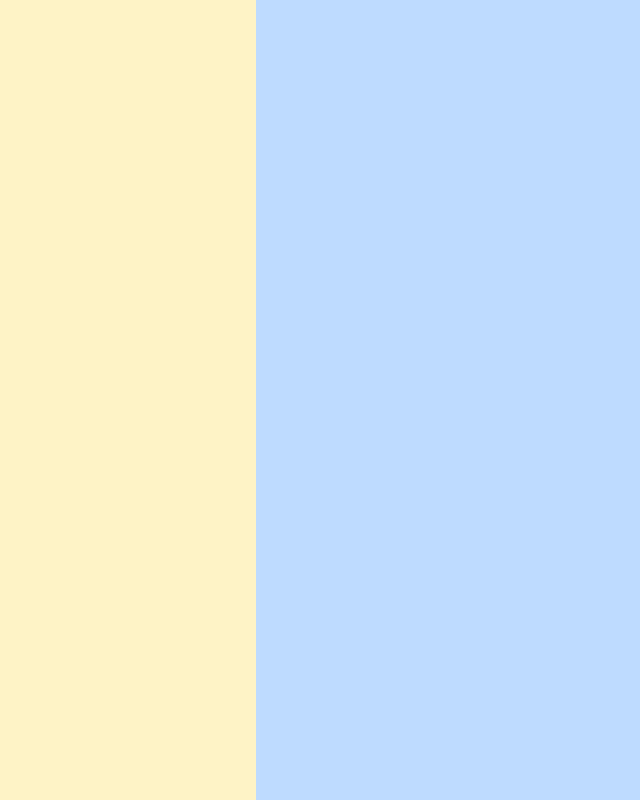
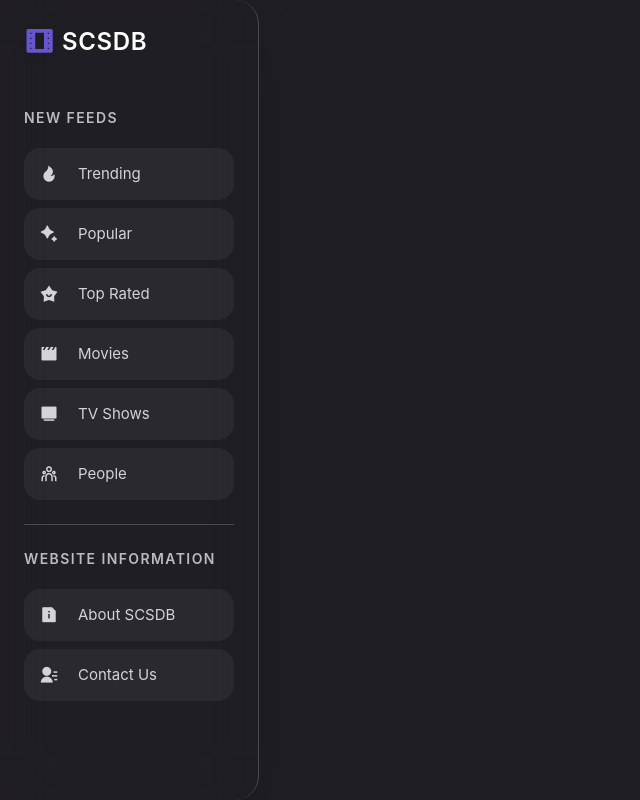
Before and after one commit to Om101101/Cinema-finder, a React (Vite) app: page / in a window 1280 px wide. Shown: the whole page, without its empty margins (0-640 px from the left). Built offline with nearby package versions, Linux system fonts and the light colour scheme.

Commit message:
Add Sidenav component and update Home layout structure

```diff
--- a/src/components/Home.jsx
+++ b/src/components/Home.jsx
@@ -1,10 +1,13 @@
 import React from 'react'
+import Sidenav from './templates/Sidenav'
 
 function Home() {
   document.title = "SCSD| Homepage"
   return <>
-  <div className='w-[20%] h-full bg-amber-100'></div>
-  <div className='w-[80%] h-full bg-blue-200'></div>
+<Sidenav/>
+  <div className='w-[80%] h-full'>
+
+  </div>
   </>
 }
 
--- /dev/null
+++ b/src/components/templates/Sidenav.jsx
@@ -0,0 +1,133 @@
+import React from "react";
+import { Link } from "react-router-dom";
+
+function Sidenav() {
+  return (
+    <div
+      className="w-[260px] h-screen p-6
+    bg-#1F1E24 backdrop-blur-xl
+    border-r border-white/20
+    shadow-2xl rounded-r-3xl"
+    >
+      {/* Logo */}
+      <h1 className="text-2xl flex items-center text-white font-semibold mb-6">
+        <i className="text-[#6556CD] ri-film-line mr-2 text-3xl drop-shadow-lg"></i>
+        <span className="tracking-wide">SCSDB</span>
+      </h1>
+
+      {/* Section 1 */}
+      <nav className="flex flex-col text-zinc-300 text-[15px] gap-2">
+        <h1 className="text-white font-semibold text-sm tracking-widest uppercase mt-6 mb-3 opacity-70">
+          New Feeds
+        </h1>
+
+        <Link
+          className="group flex items-center gap-3 px-4 py-3 rounded-2xl
+        bg-white/5 backdrop-blur-md
+        hover:bg-gradient-to-r hover:from-[#6556CD] hover:to-blue-500
+        hover:text-white
+        transition-all duration-300 ease-in-out
+        hover:scale-[1.05] hover:shadow-xl"
+        >
+          <i className="mr-2 text-lg ri-fire-fill transition-all duration-300 group-hover:rotate-6 group-hover:scale-125"></i>
+          Trending
+        </Link>
+
+        <Link
+          className="group flex items-center gap-3 px-4 py-3 rounded-2xl
+        bg-white/5 backdrop-blur-md
+        hover:bg-gradient-to-r hover:from-[#6556CD] hover:to-blue-500
+        hover:text-white
+        transition-all duration-300 ease-in-out
+        hover:scale-[1.05] hover:shadow-xl"
+        >
+          <i className="mr-2 text-lg ri-bard-fill transition-all duration-300 group-hover:rotate-6 group-hover:scale-125"></i>
+          Popular
+        </Link>
+
+        <Link
+          className="group flex items-center gap-3 px-4 py-3 rounded-2xl
+        bg-white/5 backdrop-blur-md
+        hover:bg-gradient-to-r hover:from-[#6556CD] hover:to-blue-500
+        hover:text-white
+        transition-all duration-300 ease-in-out
+        hover:scale-[1.05] hover:shadow-xl"
+        >
+          <i className="mr-2 text-lg ri-star-smile-fill transition-all duration-300 group-hover:rotate-6 group-hover:scale-125"></i>
+          Top Rated
+        </Link>
+
+        <Link
+          className="group flex items-center gap-3 px-4 py-3 rounded-2xl
+        bg-white/5 backdrop-blur-md
+        hover:bg-gradient-to-r hover:from-[#6556CD] hover:to-blue-500
+        hover:text-white
+        transition-all duration-300 ease-in-out
+        hover:scale-[1.05] hover:shadow-xl"
+        >
+          <i className="mr-2 text-lg ri-clapperboard-fill transition-all duration-300 group-hover:rotate-6 group-hover:scale-125"></i>
+          Movies
+        </Link>
+
+        <Link
+          className="group flex items-center gap-3 px-4 py-3 rounded-2xl
+        bg-white/5 backdrop-blur-md
+        hover:bg-gradient-to-r hover:from-[#6556CD] hover:to-blue-500
+        hover:text-white
+        transition-all duration-300 ease-in-out
+        hover:scale-[1.05] hover:shadow-xl"
+        >
+          <i className="mr-2 text-lg ri-tv-2-fill transition-all duration-300 group-hover:rotate-6 group-hover:scale-125"></i>
+          TV Shows
+        </Link>
+
+        <Link
+          className="group flex items-center gap-3 px-4 py-3 rounded-2xl
+        bg-white/5 backdrop-blur-md
+        hover:bg-gradient-to-r hover:from-[#6556CD] hover:to-blue-500
+        hover:text-white
+        transition-all duration-300 ease-in-out
+        hover:scale-[1.05] hover:shadow-xl"
+        >
+          <i className="mr-2 text-lg ri-team-line transition-all duration-300 group-hover:rotate-6 group-hover:scale-125"></i>
+          People
+        </Link>
+      </nav>
+
+      <hr className="my-6 border-white/20" />
+
+      {/* Section 2 */}
+      <nav className="flex flex-col text-zinc-300 text-[15px] gap-2">
+        <h1 className="text-white font-semibold text-sm tracking-widest uppercase mb-3 opacity-70">
+          Website Information
+        </h1>
+
+        <Link
+          className="group flex items-center gap-3 px-4 py-3 rounded-2xl
+        bg-white/5 backdrop-blur-md
+        hover:bg-gradient-to-r hover:from-[#6556CD] hover:to-blue-500
+        hover:text-white
+        transition-all duration-300 ease-in-out
+        hover:scale-[1.05] hover:shadow-xl"
+        >
+          <i className="mr-2 text-lg ri-file-info-fill transition-all duration-300 group-hover:rotate-6 group-hover:scale-125"></i>
+          About SCSDB
+        </Link>
+
+        <Link
+          className="group flex items-center gap-3 px-4 py-3 rounded-2xl
+        bg-white/5 backdrop-blur-md
+        hover:bg-gradient-to-r hover:from-[#6556CD] hover:to-blue-500
+        hover:text-white
+        transition-all duration-300 ease-in-out
+        hover:scale-[1.05] hover:shadow-xl"
+        >
+          <i className="mr-2 text-lg ri-contacts-fill transition-all duration-300 group-hover:rotate-6 group-hover:scale-125"></i>
+          Contact Us
+        </Link>
+      </nav>
+    </div>
+  );
+}
+
+export default Sidenav;
```
